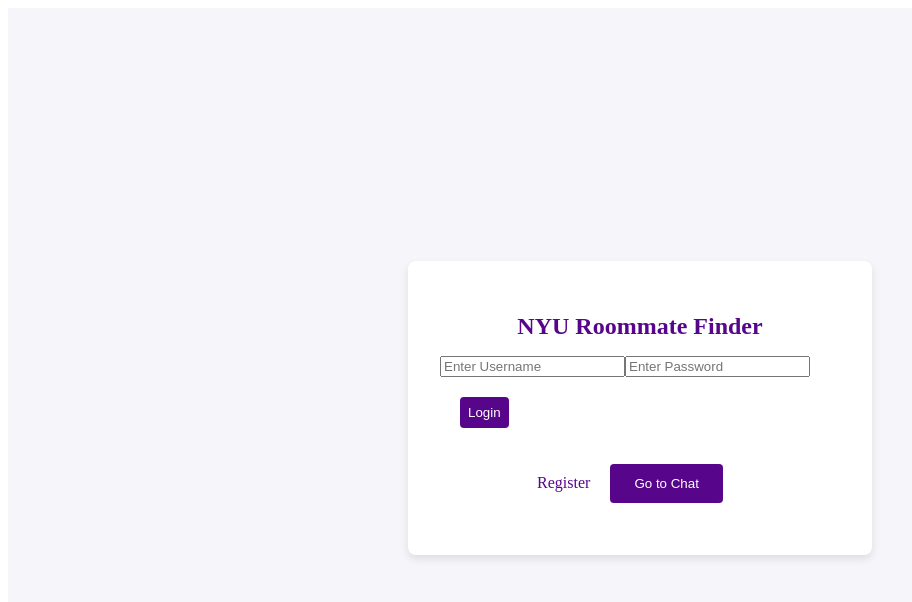
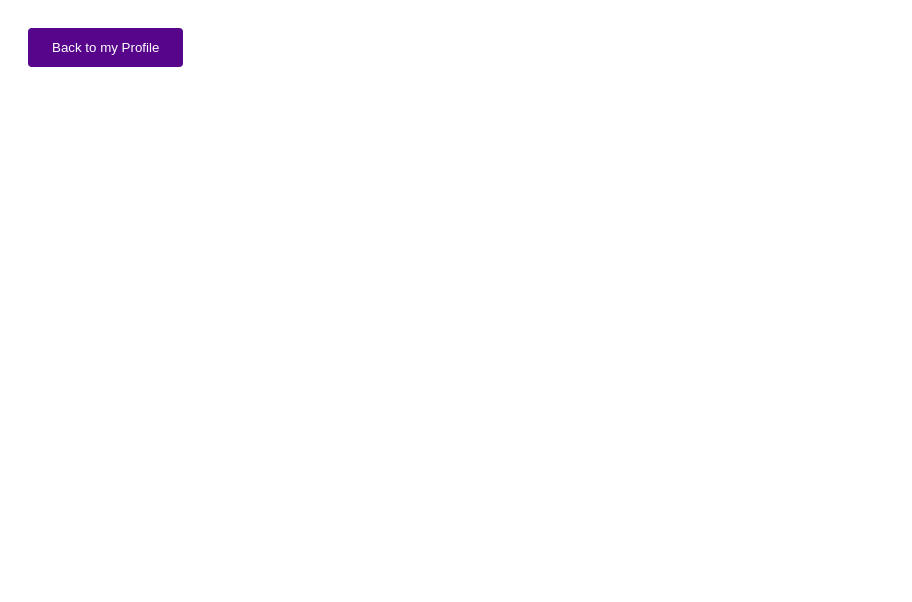
Before and after one commit to yujin-hong-123/roommate-finder, a React (Create React App) app in the folder front-end/: page /mypreferences in a window 1280 px wide. Before the commit this address led to /login. Shown: the top 602 px of the page, without its empty margins (0-912 px from the left). Built offline with nearby package versions, Linux system fonts and the light colour scheme.

Commit message:
created page to view preferences and also added a button to get there from the profile page

```diff
--- a/front-end/src/App.js
+++ b/front-end/src/App.js
@@ -7,6 +7,7 @@
 import Matches from './Matches';
 import Survey from './Survey';
 import Profile from './Profile'
+import MyPreferences from './MyPreferences'
 
 function App() {
   return (
@@ -19,6 +20,7 @@
         <Route path="/matches" element={<Matches />} />
         <Route path="/survey" element={<Survey />} /> {/*PLEASE ADD A BUTTON TO THIS ON PROFILE SCREEN*/}
         <Route path="/profile" element={<Profile />} />
+        <Route path="/mypreferences" element={<MyPreferences />} />
         {/* Redirect all other paths to "/login" */}
         <Route path="*" element={<Navigate replace to="/login" />} />
       </Routes>
--- /dev/null
+++ b/front-end/src/MyPreferences.js
@@ -0,0 +1,26 @@
+import React, { useState } from 'react';
+import { useNavigate } from 'react-router-dom';
+//import "./Survey.css";
+import Header from "./Header";
+
+function MyPreferences() {
+    const navigate = useNavigate();
+
+
+    const handleSubmit = () => {
+        // Handle submission logic here later...
+        navigate('/profile');
+    };
+
+
+    return (
+
+
+
+
+        <button onClick={handleSubmit}>Back to my Profile</button>
+
+    );
+}
+
+export default MyPreferences;
--- a/front-end/src/Profile.js
+++ b/front-end/src/Profile.js
@@ -1,11 +1,18 @@
 import "./Profile.css"
 import Button from "./Button"
+import { useNavigate } from 'react-router-dom';
 
 function Profile() {
+  const navigate = useNavigate();
+  const handleSubmit = () => {
+    // Handle submission logic here later...
+    navigate('/mypreferences');
+  };
   return (
     <div className="Profile">
       <Button text="Edit Profile"></Button>
       <Button text="Retake Survey"></Button>
+      <button onClick={handleSubmit}>Go to My Preferences (Temporary)</button>
     </div>
   );
 }
```
Lines whose indentation alone changed are shown as unchanged.
